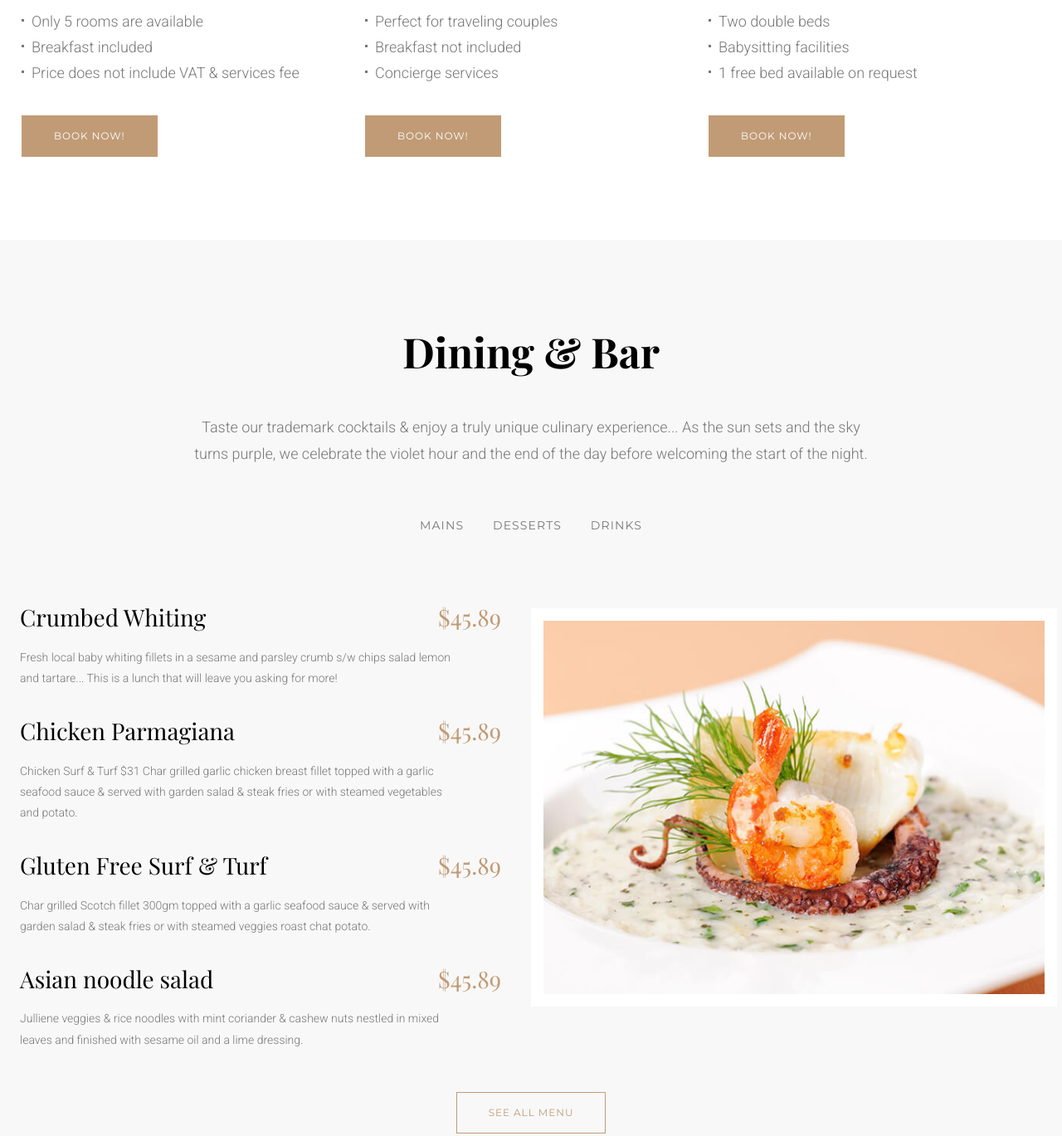
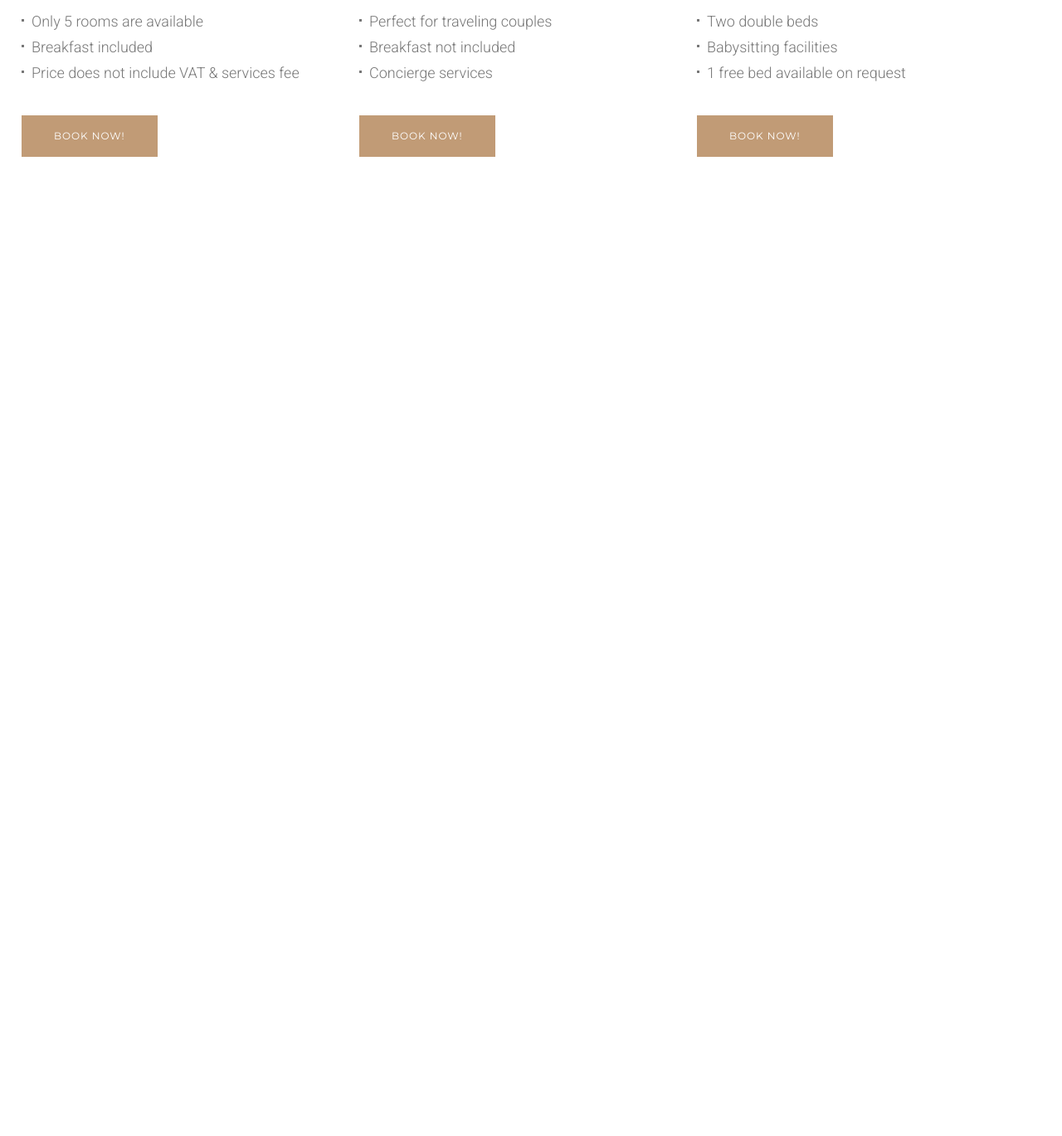
Before and after one commit to AlexSirenko/holetScss, a plain HTML site: page development/index.html in a window 1280 px wide. Shown: the part 2606-3975 px from the top of the page at 83% size. After the commit the page ends 2895 px from the top, so only its background shows below. Drawn offline with nearby package versions, Linux system fonts and the light colour scheme.

Commit message:
Revert "add dining and bar section"
This reverts commit ffdb249bb438a143c2e8c2a01a0e5966bfaca058.

```diff
--- a/development/css/style.css
+++ b/development/css/style.css
@@ -62,7 +62,7 @@ h3 {
   font-size: 38px; }
 
 h4 {
-  font-size: 28px; }
+  font-size: 30px; }
 
 h5 {
   font-size: 20px; }
@@ -130,7 +130,7 @@ h1, h2, h3, h4, h5 {
   font-family: "Playfair Display", "Times New Roman", Times, serif;
   font-weight: bold; }
 
-h6, label, .label {
+h6, label {
   font-family: "Montserrat", Helvetica, Arial, sans-serif;
   letter-spacing: 0.08em; }
 
@@ -371,12 +371,6 @@ p {
     width: 3px;
     background: #777; }
 
-.imageWithBorder {
-  display: block;
-  width: 99%;
-  padding: 15px;
-  background-color: #fff !important; }
-
 .slide-wrap {
   width: 100%;
   min-height: 624px;
@@ -523,6 +517,12 @@ p {
 .aboutHotel-wrap__discription .button-wrap {
   margin-top: 35px; }
 
+.aboutHotel__image {
+  display: block;
+  width: 99%;
+  padding: 15px;
+  background-color: #fff !important; }
+
 .roomsAndSuits-wrap {
   padding: 100px 0; }
 
@@ -553,6 +553,10 @@ p {
     display: block;
     width: 100%; }
 
+.post-product__img-wrap:hover::before {
+  transition-duration: .33s;
+  border-width: 4px; }
+
 .post-product__img-wrap::before {
   content: '';
   position: absolute;
@@ -563,10 +567,6 @@ p {
   border: 16px solid #f8f8f8;
   z-index: 1;
   transition-duration: .33s; }
-
-.roomsAndSuits__body__post-product:hover .post-product__img-wrap::before {
-  transition-duration: .33s;
-  border-width: 4px; }
 
 .post-product__body h3 {
   position: relative;
@@ -600,61 +600,5 @@ p {
   .post-product__price .price__end {
     font-size: 18px; }
 
-.diningAndBar-wrap {
-  padding: 100px 0; }
-
-.diningAndBar-wrap__header {
-  width: 65%;
-  margin: 0 auto;
-  text-align: center; }
-  .diningAndBar-wrap__header p {
-    margin-top: 40px; }
-
-.diningAndBar-menu {
-  margin-top: 60px; }
-  .diningAndBar-menu > div:last-child {
-    margin-top: 50px;
-    text-align: center; }
-
-.food-menu-list {
-  font-family: "Montserrat", Helvetica, Arial, sans-serif;
-  text-transform: uppercase;
-  text-align: center;
-  font-size: 14px; }
-  .food-menu-list li {
-    display: inline-block;
-    padding: 0 15px; }
-    .food-menu-list li a {
-      color: #777; }
-
-.diningAndBar-menu__body {
-  display: flex;
-  margin-top: 50px; }
-  .diningAndBar-menu__body > div {
-    width: 50%; }
-
-.food-list li {
-  margin-top: 26px;
-  padding: 0 24px; }
-  .food-list li > div {
-    display: flex;
-    justify-content: space-between; }
-    .food-list li > div h4 {
-      display: inline-block;
-      line-height: 1.8;
-      font-weight: 300; }
-  .food-list li p {
-    width: 89%;
-    margin-top: 10px;
-    font-size: 14px; }
-
-.food-list-price {
-  font-weight: 400;
-  color: #C19B76;
-  padding: 0 12px; }
-
-.food-image img {
-  margin-top: 40px; }
-
 body {
   padding-top: 95px; }
--- a/development/index.html
+++ b/development/index.html
@@ -317,7 +317,7 @@
                     </div>
                 </div>
                 <div>
-                    <img class="imageWithBorder" src="images/aboutHotel/aboutHotel.jpg" alt="">
+                    <img class="aboutHotel__image" src="images/aboutHotel/aboutHotel.jpg" alt="">
                 </div>
             </div>
         </div>
@@ -395,73 +395,12 @@
                                     <div class="btn-wrap"><a href="" class="btn btn-second">book now!</a></div>
                                 </div>
                             </div>
+                    <div class="roomsAndSuits__body-item"></div>
+                    <div class="roomsAndSuits__body-item"></div>
                 </div>
             </div>
         </div>
     </div>
-
-    <div class="container-fluid bg-cl-second">
-        <div class="container">
-            <div class="diningAndBar-wrap">
-                <div class="diningAndBar-wrap__header">
-                    <h2>Dining & Bar</h2>
-                    <p>Taste our trademark cocktails & enjoy a truly unique culinary experience... As the sun sets and the sky turns purple, we celebrate the violet hour and the end of the day before welcoming the start of the night.</p>
-                </div>
-                <div class="diningAndBar-menu">
-                    <ul class="food-menu-list label">
-                        <li><a href="#">mains</a></li>
-                        <li><a href="#">desserts</a></li>
-                        <li><a href="#">drinks</a></li>
-                    </ul>
-                    <div class="diningAndBar-menu__body">
-                        <div class="food-discription">
-                            <ul class="food-list">
-                                <li>
-                                    <div>
-                                        <h4>Crumbed Whiting</h4>
-                                        <h4 class="food-list-price">$45.89</h4>
-                                    </div>
-                                    <p>Fresh local baby whiting fillets in a sesame and parsley crumb s/w chips salad lemon and tartare... This is a lunch that will leave you asking for more!</p>
-
-                                </li>
-                                <li>
-                                    <div>
-                                        <h4>Chicken Parmagiana</h4>
-                                        <h4 class="food-list-price">$45.89</h4>
-                                    </div>
-                                    <p>Chicken Surf & Turf $31 Char grilled garlic chicken breast fillet topped with a garlic seafood sauce & served with garden salad & steak fries or with steamed vegetables and potato.</p>
-
-                                </li>
-                                <li>
-                                    <div>
-                                        <h4>Gluten Free Surf & Turf</h4>
-                                        <h4 class="food-list-price">$45.89</h4>
-                                    </div>
-                                    <p>Char grilled Scotch fillet 300gm topped with a garlic seafood sauce & served with garden salad & steak fries or with steamed veggies roast chat potato.</p>
-
-                                </li>
-                                <li>
-                                    <div>
-                                        <h4>Asian noodle salad</h4>
-                                        <h4 class="food-list-price">$45.89</h4>
-                                    </div>
-                                    <p>Julliene veggies & rice noodles with mint coriander & cashew nuts nestled in mixed leaves and finished with sesame oil and a lime dressing.</p>
-
-                                </li>
-                            </ul>
-                        </div>
-                        <div class="food-image">
-                            <img class="imageWithBorder" src="images/diningAndBar/dining-and-bar-1.jpg" alt="">
-                        </div>
-                    </div>
-                    <div>
-                        <div class="btn-wrap"><a href="#" class="btn">see all menu</a></div>
-                    </div>
-                </div>
-            </div>
-        </div>
-    </div>
-
     <script src="js/menu.js"></script>
 </body>
 
--- a/development/scss/app.scss
+++ b/development/scss/app.scss
@@ -8,7 +8,6 @@
 @import 'orderForm/form';
 @import 'aboutHotel/aboutHotel';
 @import 'roomsAndSuits/roomsAndSuits';
-@import 'diningAndBar/diningAndBar';
 
 body {
     padding-top: 95px;
--- a/development/scss/basic.scss
+++ b/development/scss/basic.scss
@@ -11,7 +11,7 @@ h3 {
 	font-size: 38px;
 }
 h4 {
-	font-size: 28px;
+	font-size: 30px;
 }
 h5 {
 	font-size: 20px;
--- a/development/scss/components.scss
+++ b/development/scss/components.scss
@@ -88,11 +88,3 @@ $color-btn-hover: #000;
         background: #777;
     }
 }
-
-
-.imageWithBorder{
-    display: block;
-    width: 99%;
-    padding: 15px;
-    background-color: #fff !important;
-}
--- a/development/scss/diningAndBar/diningAndBar.scss
+++ /dev/null
@@ -1,73 +0,0 @@
-.diningAndBar-wrap{
-    padding: 100px 0;
-}
-
-.diningAndBar-wrap__header{
-    width: 65%;
-    margin: 0 auto;
-    text-align: center;
-    p {
-        margin-top: 40px;
-    }
-}
-.diningAndBar-menu {
-    margin-top: 60px;
-
-    &>div:last-child{
-        margin-top: 50px;
-        text-align: center;
-
-    }
-}
-.food-menu-list{
-    font-family: $font-label;
-    text-transform: uppercase;
-    text-align: center;
-    font-size: 14px;
-    li{
-        display: inline-block;
-        padding: 0 15px;
-        a {
-            color: #777;
-        }
-    }
-}
-
-.diningAndBar-menu__body{
-    display: flex;
-    margin-top: 50px;
-    &>div {
-        width: 50%;
-    }
-}
-
-.food-list{
-    li{
-        margin-top: 26px;
-        padding: 0 24px;
-        &>div{
-            display: flex;
-            justify-content: space-between;
-            h4{
-                display: inline-block;
-                line-height: 1.8;
-                font-weight: 300;
-            }
-        }
-        p {
-            width: 89%;
-            margin-top: 10px;
-            font-size: 14px;
-        }
-    }
-}
-.food-list-price{
-    font-weight: 400;
-    color: $color-second;
-    padding: 0 12px;
-}
-.food-image {
-    img{
-        margin-top: 40px;
-    }
-}
--- a/development/scss/fonts.scss
+++ b/development/scss/fonts.scss
@@ -17,7 +17,7 @@ h1, h2, h3, h4, h5 {
     font-family: $font-header;
     font-weight: bold;
 }
-h6, label, .label{
+h6, label{
     font-family: $font-label;
     letter-spacing: 0.08em;
 }
```
Also changed, not shown: development/scss/aboutHotel/aboutHotel.scss (+8 -0 lines), development/scss/roomsAndSuits/roomsAndSuits.scss (+7 -8 lines), development/images/diningAndBar/dining-and-bar-1.jpg (deleted).
